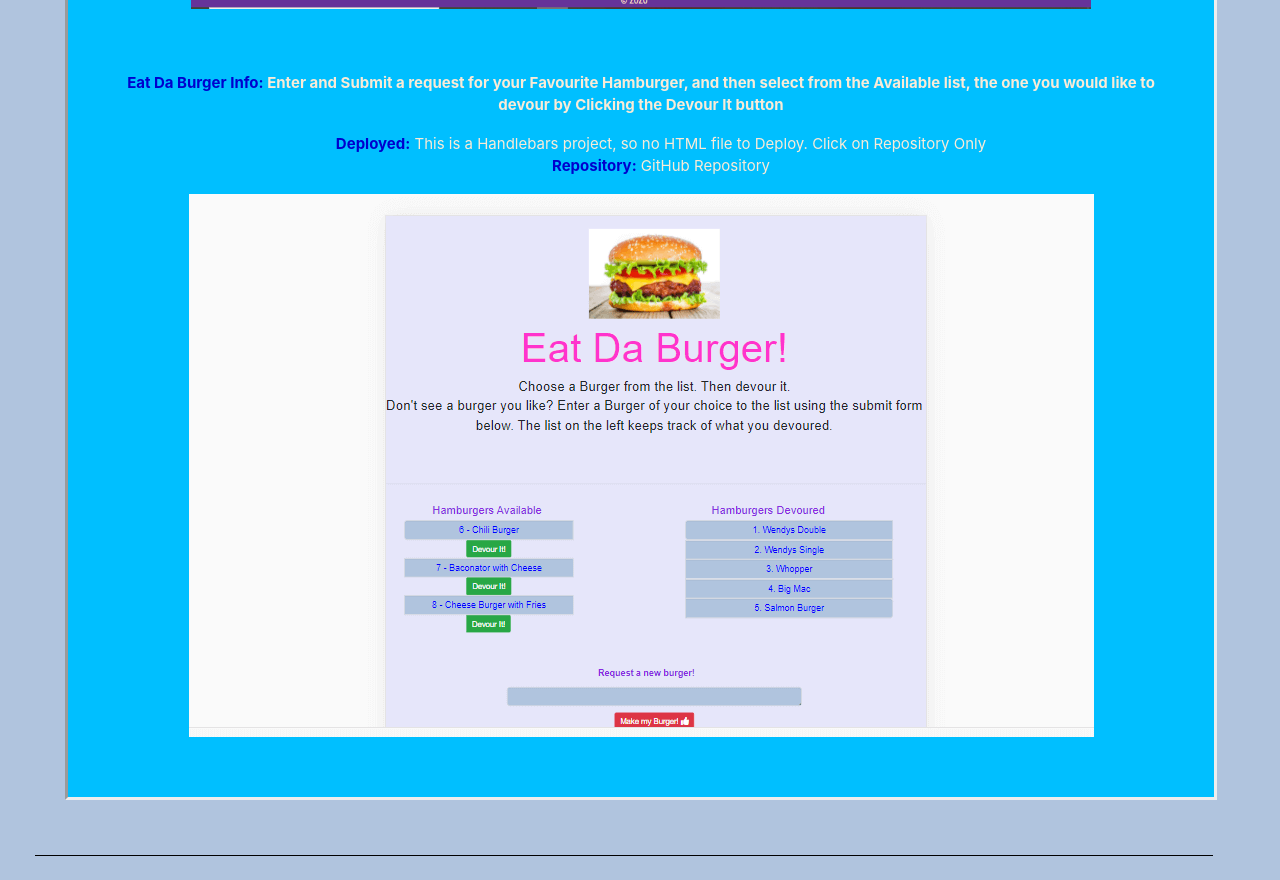
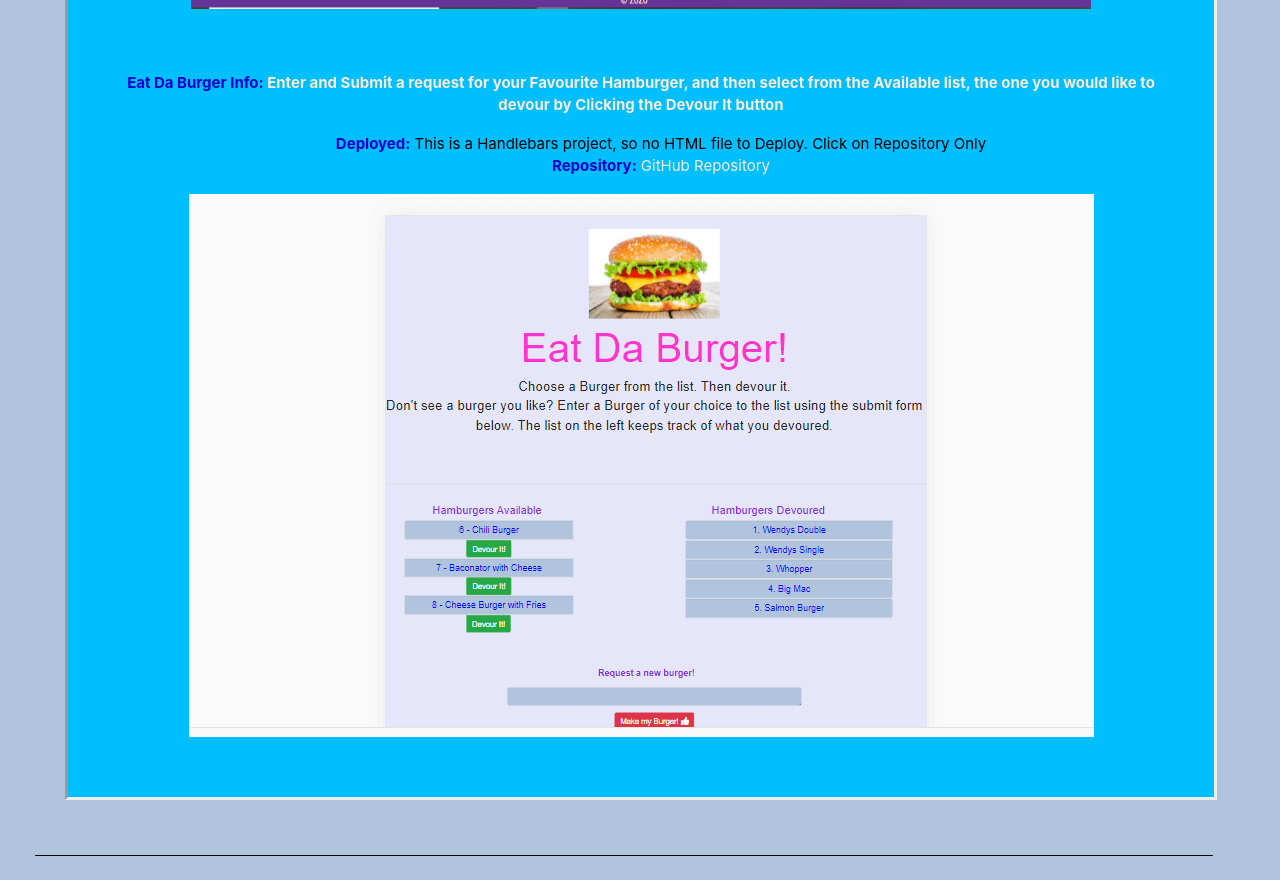
Before and after one commit to whintzen/React-Portfolio, a React (Create React App) app: page /portfolio in a window 1280 px wide. Shown: the part 2520-3400 px from the top of the page. Built offline with nearby package versions, Linux system fonts and the light colour scheme; a web font is replaced by a local one.

Commit message:
Updated Portfolio index and css to remove comments

```diff
--- a/src/pages/Portfolio/index.js
+++ b/src/pages/Portfolio/index.js
@@ -91,10 +91,11 @@
                             the one you would like to devour by Clicking the Devour It button</strong></p>
                         <div class="project">
                             <ul>
-                                <strong id="mediumblue">Deployed:</strong> <a href="/"
-                                    id="antiquewhite" target="_blank" rel="noreferrer" alt="Deploy">This is a Handlebars project, so no HTML file to Deploy. Click on Repository Only</a>
+                               <strong id="mediumblue">Deployed:</strong> <a href="/"
+                                    id="deploytext" target="_blank" rel="noreferrer" alt="Deploy">This is a Handlebars project,
+                                    so no HTML file to Deploy. Click on Repository Only</a>
                                 <br />
-                                <strong id="mediumblue">Repository:</strong> <a href="https://github.com/whintzen/Burger.git"
+                              <strong id="mediumblue">Repository:</strong> <a href="https://github.com/whintzen/Burger.git"
                                     id="antiquewhite" target="_blank" rel="noreferrer" alt="Repository">GitHub Repository</a>
                             </ul>
                         </div>
--- a/src/pages/Portfolio/portfoliostyle.css
+++ b/src/pages/Portfolio/portfoliostyle.css
@@ -12,11 +12,6 @@
     padding: 20px;
 }
 
-  /* .navbar {
-
-    display: block;
-    text-decoration: none;
-  }  */
 
   /* Set the spacing between the links */
 .navbar ul {
@@ -63,12 +58,18 @@
   color: antiquewhite;
 }
 
+#deploytext {
+    color: black;
+}
+
 .generator  {
   width: 900px;
   height: 600px;
-
 }
 
+.project ul {
+    text-align: center;
+}
 .codequiz {
    width: 900px;
    height: 600px;
```
Lines whose indentation alone changed are shown as unchanged.
